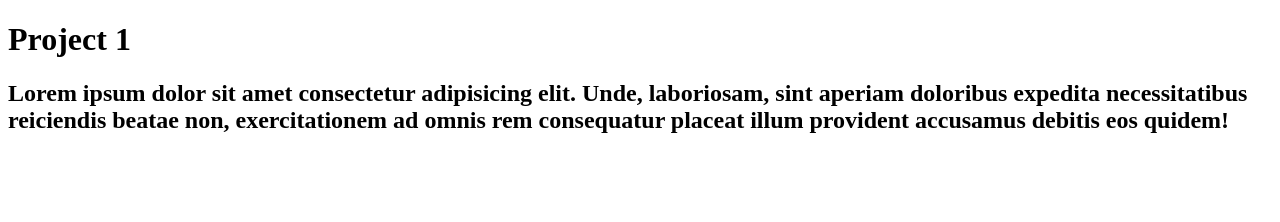
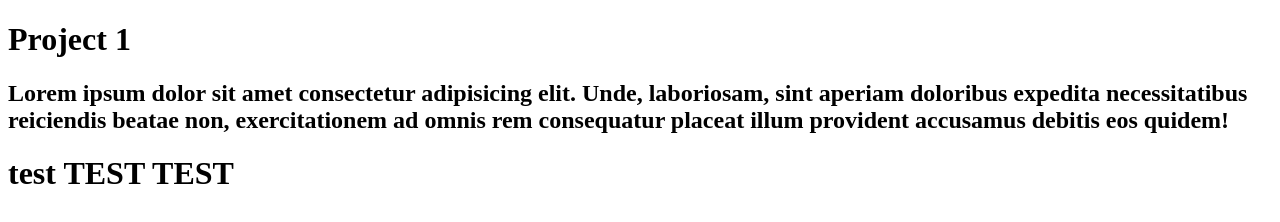
Before and after one commit to PDTayl888/PerScholas-mod1-project, a plain HTML site: page index.html in a window 1280 px wide. Drawn offline with Linux system fonts and the light colour scheme.

Commit message:
testing one two three

```diff
--- a/index.html
+++ b/index.html
@@ -8,5 +8,6 @@
 <body>
     <h1>Project 1</h1>
     <h2>Lorem ipsum dolor sit amet consectetur adipisicing elit. Unde, laboriosam, sint aperiam doloribus expedita necessitatibus reiciendis beatae non, exercitationem ad omnis rem consequatur placeat illum provident accusamus debitis eos quidem!</h2>
+    <h1>test TEST TEST</h1>
 </body>
 </html>
```
